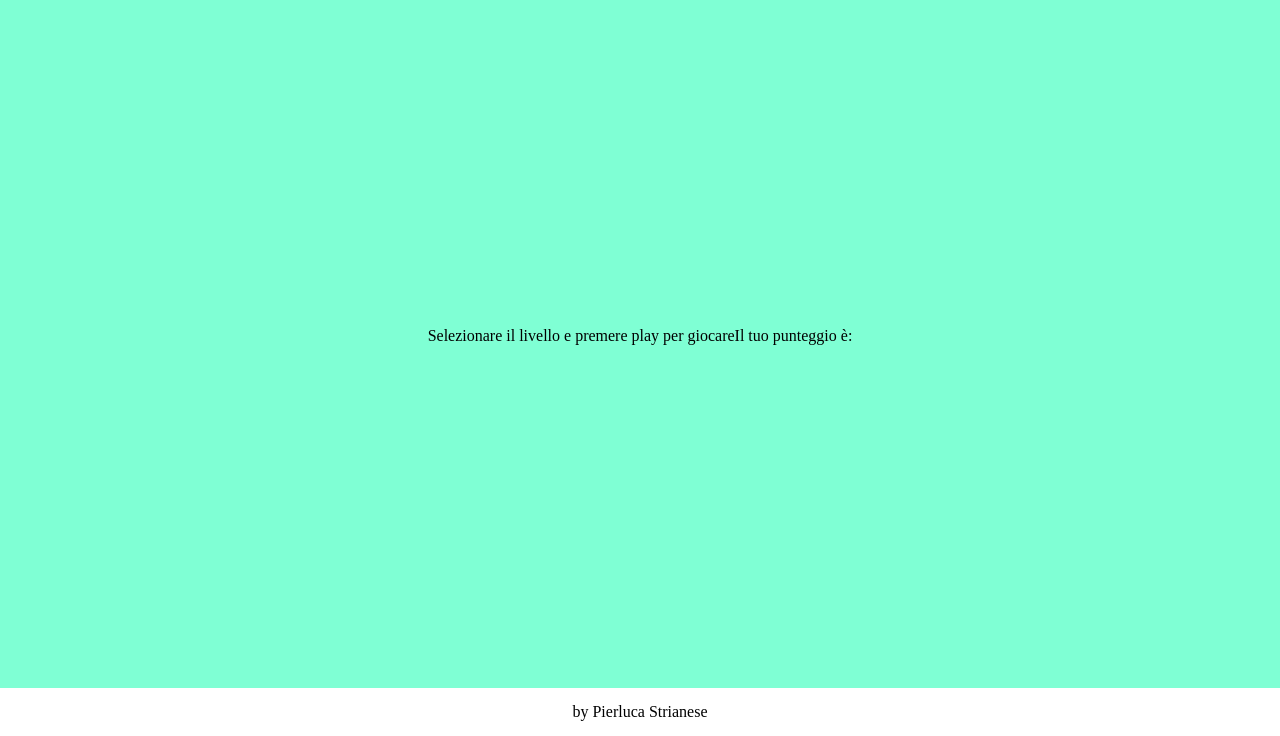
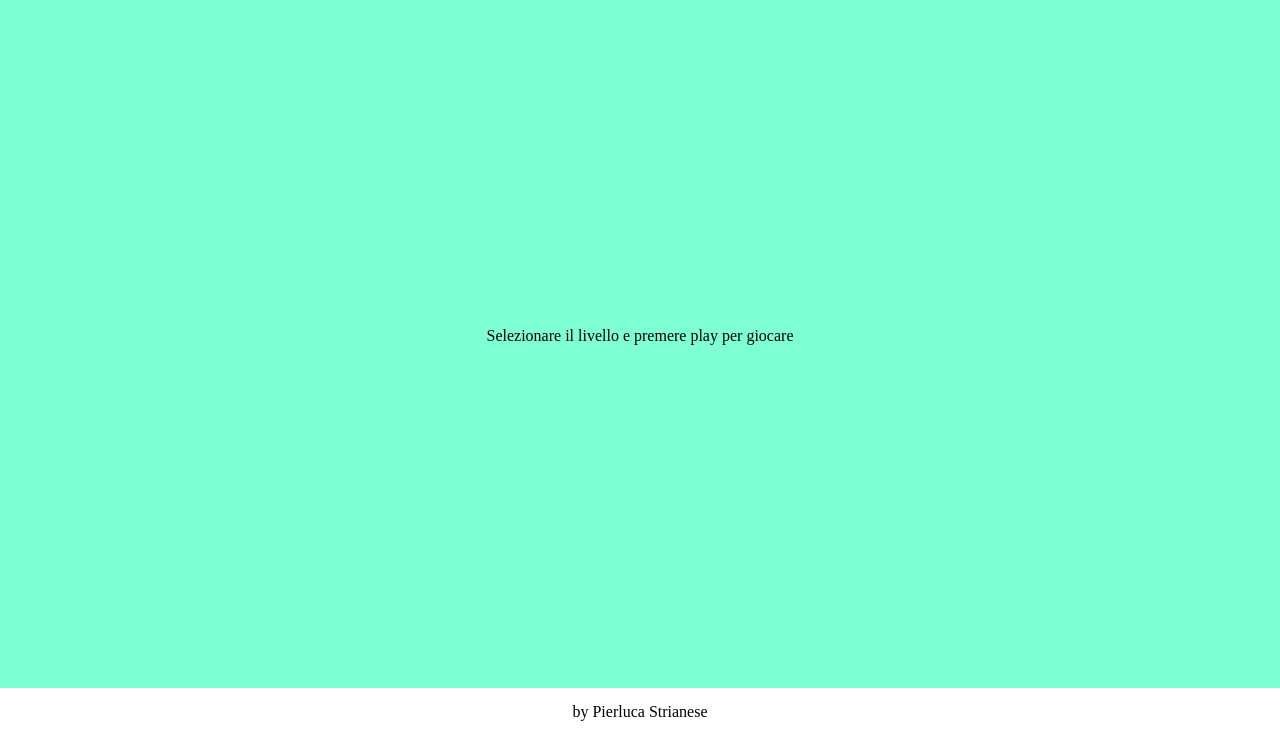
Before and after one commit to Pierluca-Strianese/js-campominato-dom, a plain HTML site: page index.html in a window 1280 px wide. Shown: the part 64-800 px from the top of the page. Drawn offline with Linux system fonts and the light colour scheme.

Commit message:
COMPLETE

```diff
--- a/index.html
+++ b/index.html
@@ -25,10 +25,6 @@
     <main>
         <div class="help">Selezionare il livello e premere play per giocare</div>
 		<div class="grid hidden"></div>
-
-        <div class="punteggio">
-            Il tuo punteggio è:
-        </div>
     </main>
 
     <footer>
```
